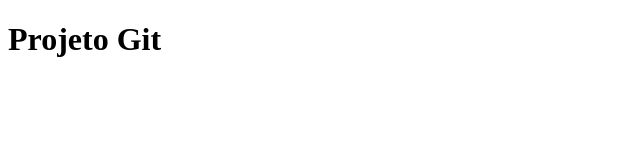
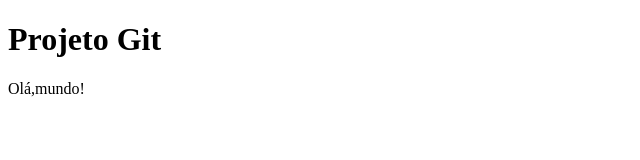
Before and after one commit to JoaogpsDev/Git_Kenzie_aula, a plain HTML site: page index.html in a window 1280 px wide. Shown: the full height of the page, 0-640 px from the left. Drawn offline with Linux system fonts and the light colour scheme.

Commit message:
Alteração dentro da tag p

```diff
--- a/index.html
+++ b/index.html
@@ -8,5 +8,6 @@
 </head>
 <body>
     <h1>Projeto Git</h1>
+    <p>Olá,mundo!</p>
 </body>
 </html>
```
